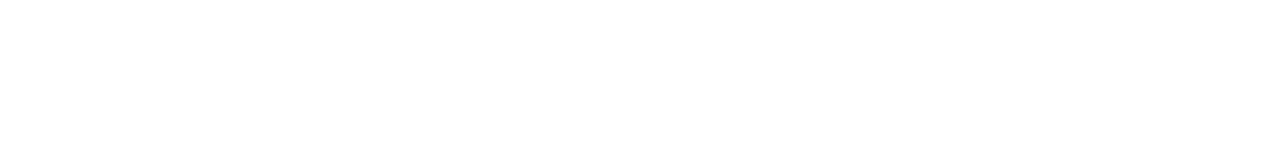
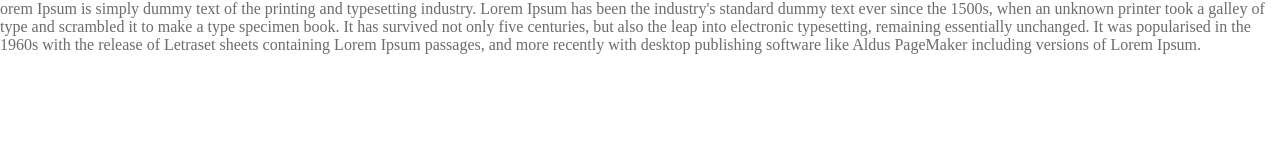
Before and after one commit to ThiagoCesar1302/Projeto-Travelgram, a plain HTML site: page index.html in a window 1280 px wide. Drawn offline with Linux system fonts and the light colour scheme.

Commit message:
Initial style guide

```diff
--- a/index.html
+++ b/index.html
@@ -8,5 +8,9 @@
 </head>
 <body>
 
+  <P>
+    orem Ipsum is simply dummy text of the printing and typesetting industry. Lorem Ipsum has been the industry's standard dummy text ever since the 1500s, when an unknown printer took a galley of type and scrambled it to make a type specimen book. It has survived not only five centuries, but also the leap into electronic typesetting, remaining essentially unchanged. It was popularised in the 1960s with the release of Letraset sheets containing Lorem Ipsum passages, and more recently with desktop publishing software like Aldus PageMaker including versions of Lorem Ipsum.
+  </P>
+
 </body>
 </html>
--- a/style/global.css
+++ b/style/global.css
@@ -3,3 +3,18 @@
   padding: 0;
   box-sizing: border-box;
 }
+
+:root{
+  --brand-color:#EF5F4c;
+  --shape-transparency:#ffffff91;
+  --skeleton-color:#D9D9D9;
+  --surface-color:#F5F5F5;
+  --background-color:#FFFFFF;
+  --text-color-primary:#313131;
+  --text-color-secondary:#6C6C6C;
+}
+
+body{
+  color: var(--text-color-secondary);
+  background-color:  var(--background-color);
+}
```
Also changed, not shown: assets/AirplaneTilt.svg (added), assets/Image 01.png (added), assets/Image 02.png (added), assets/Image 03.png (added), assets/Image 04.png (added), assets/Image 05.png (added), assets/Image 06.png (added), assets/Image 07.png (added), assets/Image 08.png (added), assets/Image 09.png (added), assets/Image 10.png (added), assets/Image 11.png (added), assets/Image.svg (added), assets/Logo.svg (added), 2 more files, 1 other file.
